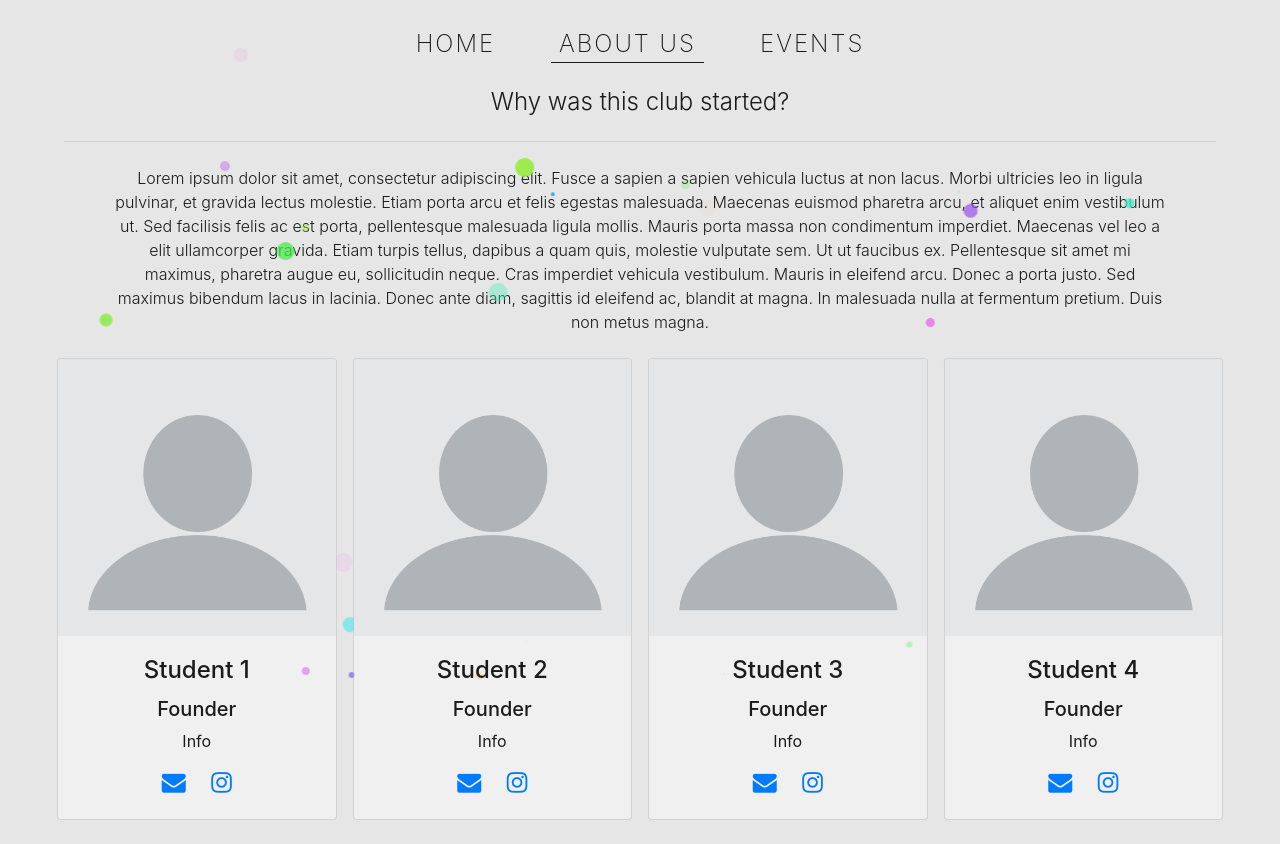
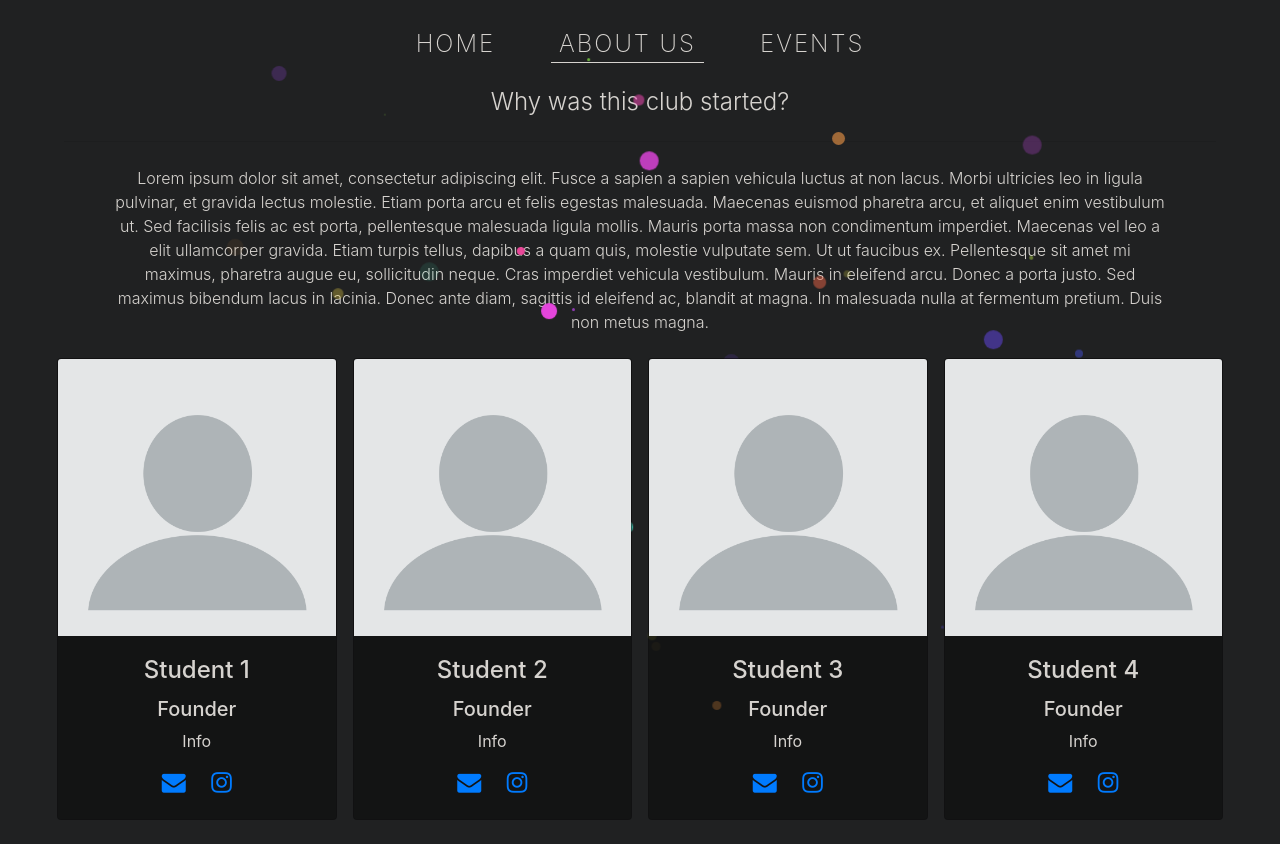
Before and after one commit to AakSin/it-club, a Vue app: page /aboutus in a window 1280 px wide. Built offline with nearby package versions, Linux system fonts and the light colour scheme.

Commit message:
added dark mode

```diff
--- a/src/_variables.scss
+++ b/src/_variables.scss
@@ -3,5 +3,5 @@ $sm: "only screen and (min-width : 576px)";
 $md: "only screen and (min-width : 768px)";
 $lg: "only screen and (min-width : 992px)";
 $xl: "only screen and (min-width : 1200px)";
-$tcolor:rgb(27, 27, 27);
-$bcolor:rgb(231, 230, 230);
+$tcolor:#D6D3CF;
+$bcolor:#202122;
--- a/src/components/AboutUs/AboutUs.vue
+++ b/src/components/AboutUs/AboutUs.vue
@@ -90,13 +90,13 @@ font-size:2rem;
   }
 }
 .card{
-  background-color:rgba(255, 255, 255, 0.39);
+  background-color:rgba(0, 0, 0, 0.39);
   margin-bottom: 2vh;
   transition:0.5s;
 
 }
 .card:hover{
-  box-shadow: 5px 5px 10px #aaaaaa;
+  box-shadow: 3px 3px 20px #dbdbdb2a;
   transform:translate(1.05);
   transition:0.5s;
 }
--- a/src/components/Events/Event.vue
+++ b/src/components/Events/Event.vue
@@ -50,17 +50,18 @@ font-size:2rem;
   background-color:rgba(0,0,0,0);
   margin-bottom: 2vh;
   transition:0.5s;
+  border:0.5px rgba(255, 255, 255, 0.103) solid;
 
 }
 .card:hover{
-  box-shadow: 3px 3px 20px #aaaaaa;
+  box-shadow: 3px 3px 20px #dbdbdb2a;
   transform:scale(1.05);
   transition:0.5s;
   cursor:pointer;
 }
 .card-body{
   h1{
-    border-bottom:0.5px rgba(0, 0, 0, 0.103) solid;
+    border-bottom:0.5px rgba(255, 255, 255, 0.103) solid;
   }
 }
 </style>
```
